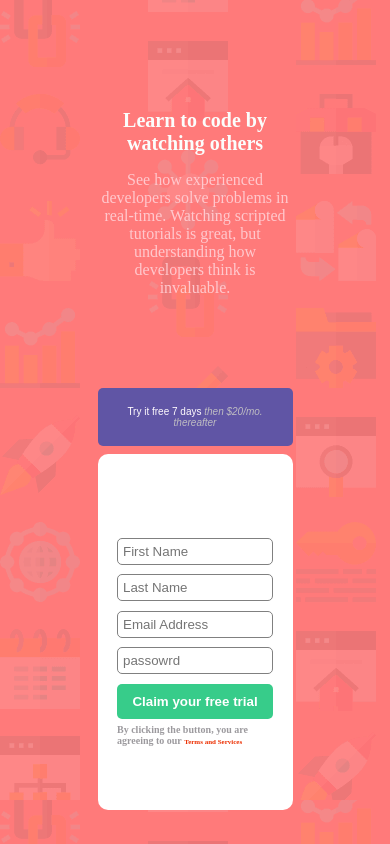
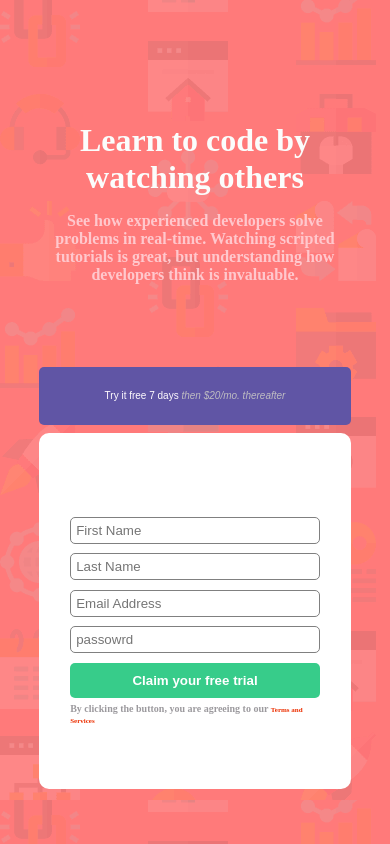
Before and after one commit to hussein-omaar/intro-component-with-signup-form-master, a plain HTML site: page index.html in a window 390 px wide. Drawn offline with nearby package versions, Linux system fonts and the light colour scheme.

Commit message:
first commit

```diff
--- a/index.html
+++ b/index.html
@@ -22,8 +22,7 @@
 
     <div class="left">
 
-      <h1>Learn to code by watching others
-      </h1>
+      <h1>Learn to code by <br> watching others </h1>
       <p>See how experienced developers solve problems in real-time. Watching scripted tutorials is great,
         but understanding how developers think is invaluable.</p>
 
@@ -34,12 +33,7 @@
 
       </button>
 
-      <!-- <div class="registration">
 
-
-
-
-      </div> -->
 
 
       <form class="registration">
@@ -67,27 +61,6 @@
 
   <script src="index.js"></script>
 
-  <!-- Learn to code by watching others
 
-  See how experienced developers solve problems in real-time. Watching scripted tutorials is great,
-  but understanding how developers think is invaluable.
-
-  Try it free 7 days then $20/mo. thereafter
-
-  First Name
-  Last Name
-  Email Address
-  Password
-
-  Claim your free trial
-
-  By clicking the button, you are agreeing to our Terms and Services
-
-  <footer>
-    <p class="attribution">
-      Challenge by <a href="https://www.frontendmentor.io?ref=challenge" target="_blank">Frontend Mentor</a>.
-      Coded by <a href="#">Your Name Here</a>.
-    </p>
-  </footer> -->
 </body>
 </html>
--- a/style.css
+++ b/style.css
@@ -44,7 +44,6 @@ body{
 
     width: 40%;
     height: 70%;
-    /* padding: 30px;  */
     display: flex;
     flex-direction: column;
     align-items: center;
@@ -73,7 +72,6 @@ body{
 
 .container .right{
 
-    /* background-color: rgb(43, 32, 184); */
     width: 40%;
     height: 80%;
     display: flex;
@@ -88,7 +86,6 @@ body{
 
 .container .right .registration{
 
-  /* text-align: center; */
   display: flex;
   flex-direction: column;
   justify-content: center;
@@ -177,9 +174,7 @@ body{
   background-color: #ec2f00;
   border-radius: 10px;
   padding: 1px;
-  /* position: absolute;
-  top: 134px;
-  right: 64px; */
+
 }
 
 
@@ -202,7 +197,7 @@ body{
 }
 
 
-@media (max-width: 780px){
+@media (max-width: 1022px){
 
 
 
@@ -221,29 +216,37 @@ body{
 
   .container .left h1{
 
-    font-size: 20px;
+    font-size: 2em;
+       text-align: center;
+
   }
 
 
 
 
 
-  .container .left h1 , p{
+  .container .left  p{
 
     text-align: center;
 
+    font-weight: 700;
+
   }
+
 
   .container .left {
 
-    height: 40%;
-    width: 50%;
+    height: 35%;
+    width: 80%;
 
   }
+
+
+
   .container .right{
 
     height: 50%;
-    width: 50%;
+    width: 80%;
     gap: 0.5rem;
 
 
```
